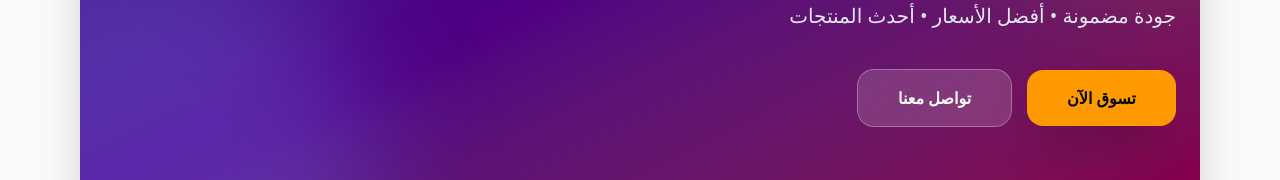
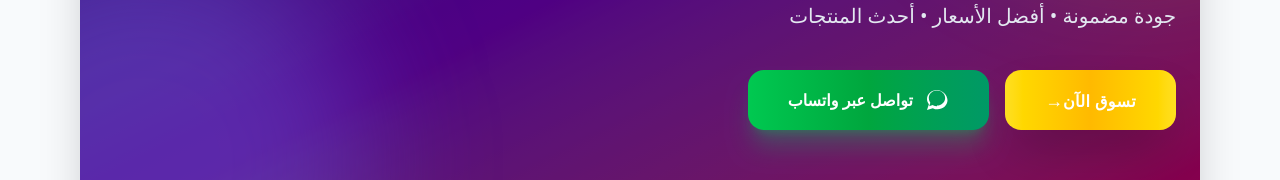
Before and after one commit to Azouz678/electros-store, a Next.js app: page / in a window 1280 px wide. Shown: the part 460-640 px from the top of the page. Built offline with nearby package versions, Linux system fonts and the light colour scheme; no server answers; the database is empty.

Commit message:
Full clinet

```diff
--- a/app/(client)/page.tsx
+++ b/app/(client)/page.tsx
@@ -72,9 +72,32 @@ export default async function Home() {
     <div className="mt-10 flex flex-col sm:flex-row gap-4 justify-center md:justify-start">
         <a
           href="/products"
-        className="rounded-2xl bg-amber-500 px-10 py-4 font-bold text-black shadow-2xl hover:scale-105 hover:bg-amber-400 transition-all duration-300"
+          className="
+              relative
+              rounded-2xl
+              bg-gradient-to-r from-yellow-300 via-amber-400 to-yellow-300
+              px-10 py-4
+              font-extrabold
+              text-white
+              shadow-2xl
+              transition-all duration-300
+              hover:scale-105
+              hover:shadow-yellow-500/50
+              active:scale-95
+          "
         >
+          {/* Glow layer */}
+          <span className="absolute inset-0 bg-white/20 opacity-0 hover:opacity-100 transition duration-300 rounded-2xl"></span>
+
+          {/* النص */}
+          <span className="relative z-10 tracking-wide">
             تسوق الآن
+          </span>
+
+          {/* أيقونة سهم */}
+          <span className="relative z-10 text-lg transition-transform duration-300 group-hover:translate-x-1">
+            →
+          </span>
         </a>
 
        <a
@@ -82,20 +105,38 @@ export default async function Home() {
           target="_blank"
           rel="noreferrer"
           className="
+            group
+            relative
+            flex items-center justify-center gap-3
             rounded-2xl
-                    bg-white/15
-                    backdrop-blur-xl
             px-10 py-4
             font-bold
-                    ring-1 ring-white/40
-                    hover:bg-green-700
+            text-white
+            bg-gradient-to-r from-green-500 via-green-600 to-emerald-600
+            shadow-xl shadow-green-500/30
             transition-all duration-300
             hover:scale-105
+            hover:shadow-2xl hover:shadow-green-500/50
+            active:scale-95
+            overflow-hidden
           "
-      // className="w-full rounded-2xl bg-green-600 px-5 py-3 text-center font-semibold text-white hover:bg-green-700 transition"
+        >
+          {/* Glow effect */}
+          <span className="absolute inset-0 bg-white/10 opacity-0 group-hover:opacity-100 transition duration-500" />
 
+          {/* Icon */}
+          <svg
+            xmlns="http://www.w3.org/2000/svg"
+            viewBox="0 0 24 24"
+            fill="currentColor"
+            className="w-6 h-6"
           >
-                تواصل معنا
+            <path d="M12 2C6.48 2 2 6.03 2 11.05c0 1.98.7 3.8 1.9 5.29L2 22l5.82-1.87c1.43.78 3.05 1.22 4.68 1.22 5.52 0 10-4.03 10-9.05S17.52 2 12 2zm0 16.36c-1.43 0-2.84-.4-4.05-1.15l-.29-.18-3.45 1.1 1.12-3.34-.2-.31c-.87-1.35-1.33-2.9-1.33-4.43 0-4.17 3.66-7.56 8.17-7.56s8.17 3.39 8.17 7.56-3.66 7.56-8.17 7.56z"/>
+          </svg>
+
+          <span className="relative z-10">
+            تواصل عبر واتساب
+          </span>
         </a>
     </div>
 
```
Lines whose indentation alone changed are shown as unchanged.
